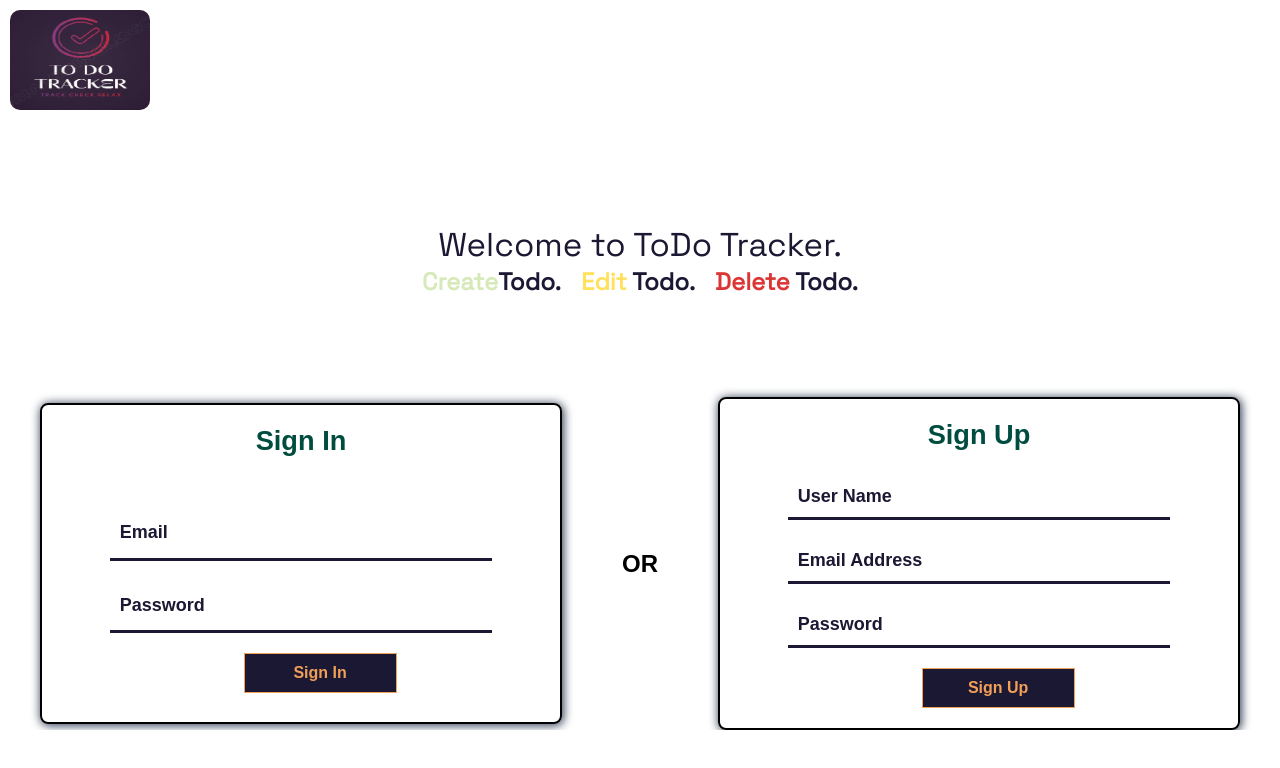
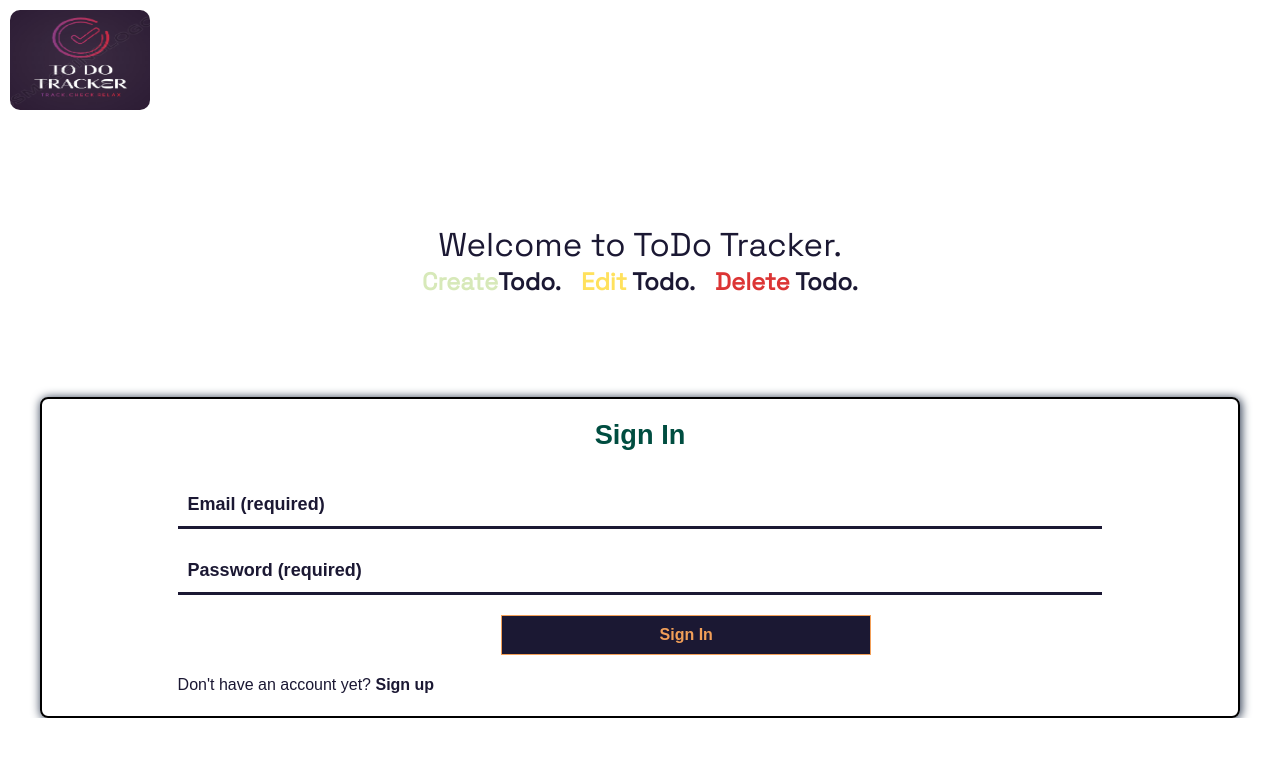
Before and after one commit to rajat77313/FE-ToDo, a Next.js app: page /login in a window 1280 px wide. Shown: the top 768 px of the page. Built offline with nearby package versions, Linux system fonts and the light colour scheme.

Commit message:
Client side added to login form

```diff
--- a/package.json
+++ b/package.json
@@ -14,6 +14,7 @@
     "next": "15.1.4",
     "react": "^19.0.0",
     "react-dom": "^19.0.0",
-    "react-icons": "^5.4.0"
+    "react-icons": "^5.4.0",
+    "react-spinners": "^0.15.0"
   }
 }
--- /dev/null
+++ b/src/app/component/form.js
@@ -0,0 +1,200 @@
+"use client";
+import styles from "@/app/styles/login.module.css";
+import { useState } from "react";
+import { useRouter } from "next/navigation";
+import { url_prefix } from "../utils/constants";
+import BeatLoader from "react-spinners/BeatLoader";
+
+const override = {
+  display: "block",
+  margin: "0 auto",
+  borderColor: "red",
+};
+
+const Form = () => {
+  const router = useRouter();
+  localStorage.clear();
+  const [showLoader, showLoaderFn] = useState(false);
+  const [formName, setForm] = useState("login");
+  const [msg_alert, msgFn] = useState({
+    message: "",
+    type: "",
+  });
+  const [user, userData] = useState({
+    email: "",
+    password: "",
+    username: "",
+  });
+
+  const setFormFn = (txt) => {
+    userData({
+      email: "",
+      password: "",
+      username: "",
+    });
+    setForm(txt);
+  };
+
+  const handleFieldChange = (e) => {
+    const field = e.target.name;
+    const value = e.target.value;
+
+    userData({
+      ...user,
+      [field]: value,
+    });
+  };
+
+  const formSubmit = async (e, name) => {
+    showLoaderFn(true);
+    e.preventDefault();
+    const url = `${url_prefix}/${formName}`;
+
+    try {
+      const response = await fetch(url, {
+        method: "POST",
+        headers: { "Content-Type": "application/json" },
+        body: JSON.stringify({ user }),
+      });
+      const result = await response.json();
+      showLoaderFn(false);
+      if (response.ok) {
+        router.push("/validateuser");
+      } else if (response.status === 401) {
+        msgFn({ message: result.message, type: "F" });
+        setTimeout(() => {
+          msgFn({ type: "" });
+        }, 3000);
+      }
+    } catch (error) {}
+  };
+
+  return (
+    <>
+      {showLoader ? (
+        <>
+          <div className={styles.loader}>
+            <BeatLoader
+              color="#1B1833"
+              loading={true}
+              cssOverride={override}
+              size={45}
+              aria-label="Loading Spinner"
+              data-testid="loader"
+            />
+          </div>
+        </>
+      ) : null}
+
+      {msg_alert.type == "S" || msg_alert.type == "F" ? (
+        <>
+          <div
+            className={
+              msg_alert.type == "F"
+                ? styles.user_msg_block_fail
+                : styles.user_msg_block_pass
+            }
+          >
+            <h3>{msg_alert.message}</h3>
+          </div>
+        </>
+      ) : (
+        <></>
+      )}
+
+      {formName == "login" ? (
+        <div className={styles.form_parent}>
+          <h4>Sign In</h4>
+          <form
+            className={styles.form_align}
+            onSubmit={(e) => formSubmit(e, "login")}
+          >
+            <input type="hidden" name="formType" value="login" />
+            <input
+              type="text"
+              name="email"
+              value={user.email}
+              onChange={handleFieldChange}
+              placeholder="Email (required)"
+            />
+            <input
+              name="password"
+              type="password"
+              value={user.password}
+              onChange={handleFieldChange}
+              placeholder="Password (required)"
+              id=""
+            />
+            <button
+              disabled={!user.email || !user.password}
+              className={styles.button}
+            >
+              Sign In
+            </button>
+            <span className={styles.sign_up_prompt}>
+              Don't have an account yet?{" "}
+              <b
+                onClick={() => setFormFn("createUser")}
+                style={{ cursor: "pointer" }}
+              >
+                Sign up
+              </b>
+            </span>
+          </form>
+        </div>
+      ) : (
+        <div className={styles.form_parent}>
+          <h4>Sign Up</h4>
+          <form
+            className={styles.form_align}
+            onSubmit={(e) => formSubmit(e, "createUser")}
+          >
+            <input type="hidden" name="formType" value="createUser" />
+            <input
+              name="username"
+              type="text"
+              value={user.username}
+              onChange={handleFieldChange}
+              placeholder="User Name (required)"
+            />
+            <input
+              name="email"
+              type="email"
+              value={user.email}
+              onChange={handleFieldChange}
+              placeholder="Email Address (required)"
+              id=""
+              required
+            />
+            <input
+              name="password"
+              type="password"
+              value={user.password}
+              onChange={handleFieldChange}
+              placeholder="Password (required)"
+              id=""
+              required
+            />
+            <button
+              disabled={!user.username || !user.email || !user.password}
+              className={styles.button}
+            >
+              Sign Up
+            </button>
+            <span className={styles.sign_up_prompt}>
+              Already have an account?{" "}
+              <b
+                onClick={() => setFormFn("login")}
+                style={{ cursor: "pointer" }}
+              >
+                Sign In
+              </b>
+            </span>
+          </form>
+        </div>
+      )}
+    </>
+  );
+};
+
+export default Form;
--- a/src/app/login/page.js
+++ b/src/app/login/page.js
@@ -3,28 +3,7 @@ import { redirect } from "next/navigation";
 import { Space_Grotesk } from "next/font/google";
 import {url_prefix} from "../utils/constants"
 const font = Space_Grotesk({ subsets: ["latin"], weight: "400" });
-
-async function handleForm(formData) {
-  "use server";
-  const action = formData.get("formType");
-  const url = `${url_prefix}/${action}`;
-
-  const response = await fetch(url, {
-    method: "POST",
-    headers: {
-      "Content-Type": "application/json",
-    },
-    body: JSON.stringify(Object.fromEntries(formData)),
-    cache: "no-store",
-  });
-
-  if (response.ok) {
-    console.log("response is okay");
-    redirect("/validateuser");
-  }
-
-  return { error: "Authentication failed" };
-}
+import Form from "../component/form"
 
 const Login = () => {
   return (
@@ -46,46 +25,10 @@ const Login = () => {
             </h3>
           </div>
         </div>
+
+
         <div className={styles.class2}>
-          <div className={styles.form_parent}>
-            <h4>Sign In</h4>
-            <form className={styles.form_align} action={handleForm}>
-              <input type="hidden" name="formType" value="login" />
-              <input
-                type="text"
-                name="email"
-                placeholder="Email"
-              />
-              <input
-                name="password"
-                type="password"
-                placeholder="Password"
-                id=""
-              />
-              <button className={styles.button}>Sign In</button>
-            </form>
-          </div>
-          <h2 className={styles.or_btn}>OR</h2>
-          <div className={styles.form_parent}>
-            <h4>Sign Up</h4>
-            <form className={styles.form_align} action={handleForm}>
-              <input type="hidden" name="formType" value="createUser" />
-              <input name="username" type="text" placeholder="User Name" />
-              <input
-                name="email"
-                type="email"
-                placeholder="Email Address"
-                id=""
-              />
-              <input
-                name="password"
-                type="password"
-                placeholder="Password"
-                id=""
-              />
-              <button className={styles.button}>Sign Up</button>
-            </form>
-          </div>
+      <Form/>
         </div>
       </div>
     </>
--- a/src/app/styles/login.module.css
+++ b/src/app/styles/login.module.css
@@ -41,6 +41,34 @@
     padding: 0px 40px;
 }
 
+.loader {
+    display: inline-block;
+    padding: 20px 50px;
+    position: absolute;
+    top: 300px;
+    border-radius: 10px;
+}
+
+.user_msg_block_fail {
+    display: inline-block;
+    padding: 20px 50px;
+    background: red;
+    color: black;
+    position: absolute;
+    top: 20px;
+    border-radius: 10px;
+}
+
+.user_msg_block_pass {
+    display: inline-block;
+    padding: 20px 50px;
+    background: springgreen;
+    color: black;
+    position: absolute;
+    top: 20px;
+    border-radius: 10px;
+}
+
 .form_parent {
     border: 2px solid #000000;
     border-radius: 8px;
@@ -66,16 +94,6 @@
 }
 
 .form_align>input {
-    /* height: 2rem;
-    padding: 0 10px;
-    outline: none;
-    background: transparent;
-    border: none;
-    border-bottom: 2px solid #000000;
-    border-radius: 2px;
-    color: #441752;
-    font-weight: bold;
-    font-size: 17px; */
     border: none;
     background: transparent;
     border-bottom: 3px solid #1B1833;
@@ -110,25 +128,18 @@
     background: #00796b;
 }
 
-.or_btn {
-    padding: 20px;
-    border-radius: 50px;
-    background: #FFFFFF;
-    color: #000000;
+.button:disabled {
+    cursor: not-allowed;
 }
+
+.sign_up_prompt {
+color: #1B1833;
+}
+
 
 @media(max-width: 900px) {
     .class1 {
         padding-top: 20px;
-    }
-
-    .class2 {
-        flex-direction: column;
-        row-gap: 20px;
-    }
-
-    .class2 div {
-        width: 80%  ;
     }
 }
 
--- a/src/app/todo/page.js
+++ b/src/app/todo/page.js
@@ -33,7 +33,7 @@ const ToDo = () => {
     if (!val.length) {
       return setItems(all_items);
     }
-    const arr = items.filter((i) => i.text.includes(val));
+    const arr = items.filter((i) => i.text.toLowerCase().includes(val.toLowerCase()));
     setItems(arr);
   };
 
--- a/src/app/utils/constants.js
+++ b/src/app/utils/constants.js
@@ -1,4 +1,5 @@
-const url_prefix = "https://backend-todo-vert.vercel.app";
+// const url_prefix = "https://backend-todo-vert.vercel.app";
+const url_prefix = "http://localhost:5000";
 
 
 export {url_prefix}
```
Also changed, not shown: src/app/styles/todo.module.css (+9 -4 lines), src/app/validateuser/page.js (+18 -1 lines), 1 other file (tests, documents, lock files or other folders).
